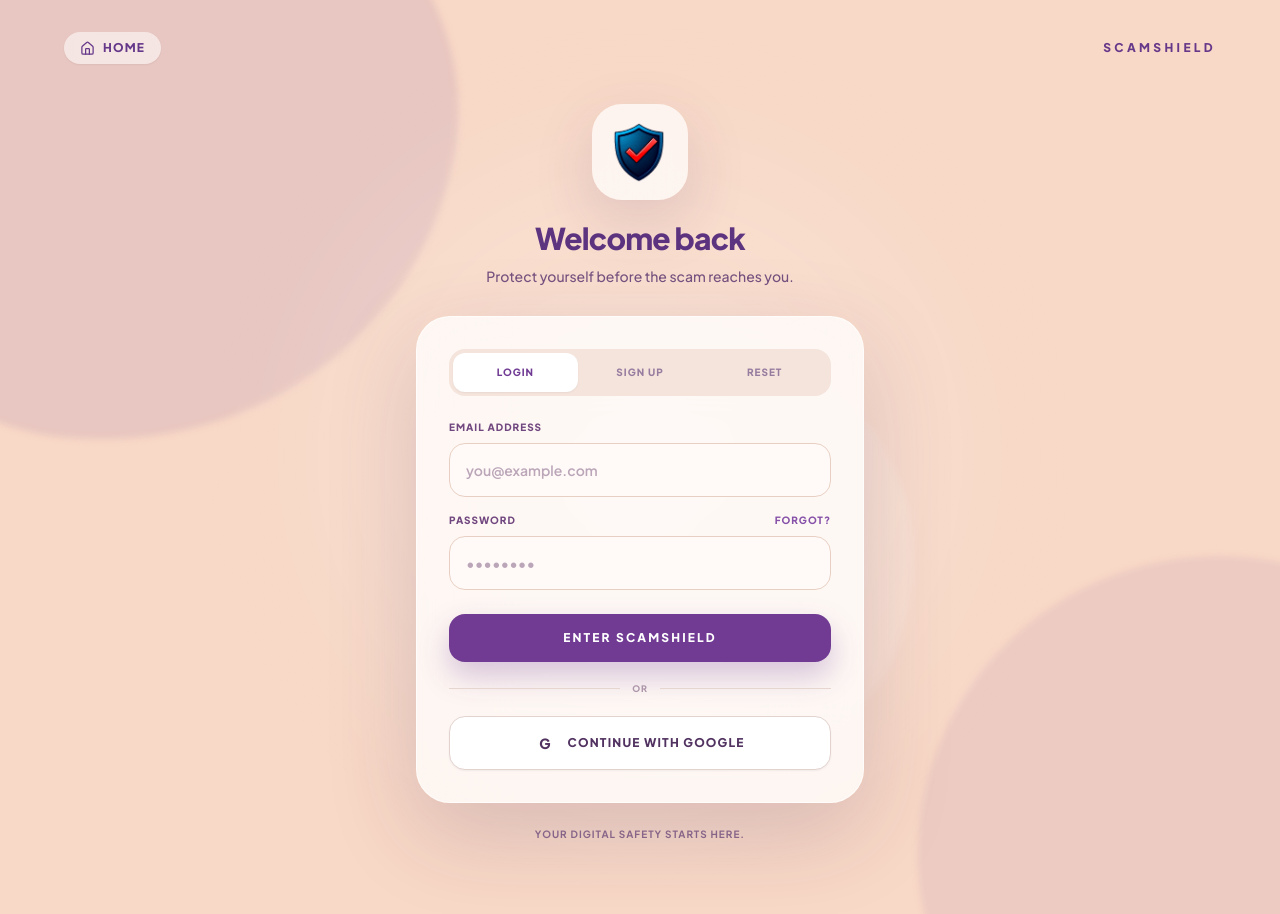
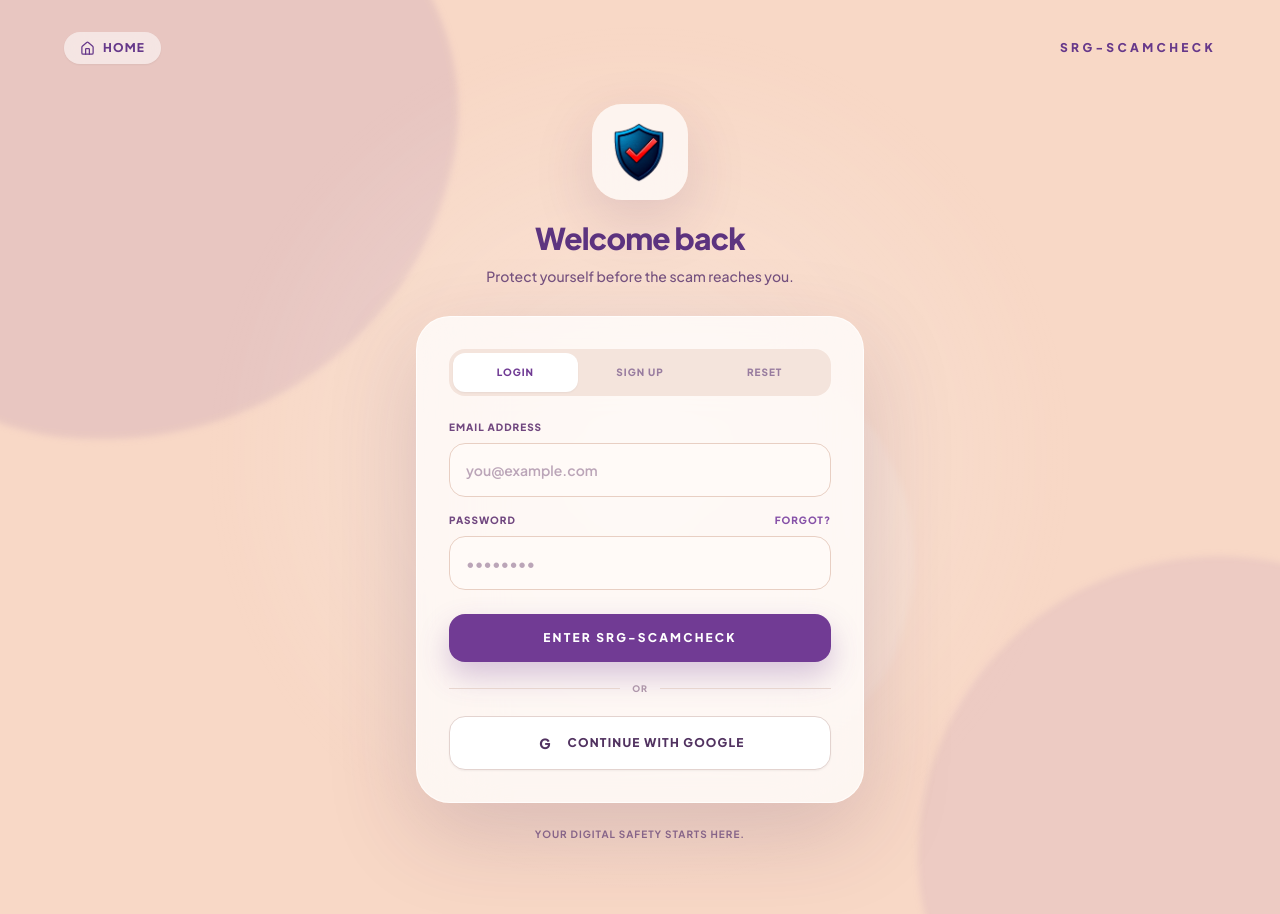
Before and after one commit to SonicResume/-SRG-ScamCheck, a React (Vite) app: page / in a window 1280 px wide. Both pictures are taken after a click on the button "My checks". Built offline with nearby package versions, Linux system fonts and the light colour scheme; no server answers.

Commit message:
Refine history and login UI

```diff
--- a/pages/History.tsx
+++ b/pages/History.tsx
@@ -17,7 +17,7 @@
     <div className="space-y-8 animate-in fade-in duration-500 max-w-7xl mx-auto font-sans">
       <div className="flex flex-col md:flex-row md:items-center justify-between gap-6">
         <div>
-          <h2 className="text-4xl font-black text-slate-950 italic tracking-tighter uppercase leading-none">Intelligence <span className="text-indigo-800">Archive</span></h2>
+          <h2 className="text-4xl font-black text-slate-950 italic tracking-tighter uppercase leading-none">Scam Evidence <span className="text-indigo-800">Archive</span></h2>
           <p className="text-slate-700 text-sm mt-2 font-bold">Cloud-synced forensic database of all analyzed nodes.</p>
         </div>
 
@@ -35,10 +35,10 @@
               >
                 <option value="all">All Logs</option>
                 <option value="scam">Forensic Scan</option>
-                <option value="upi">Financial Audit</option>
-                <option value="voice">Spectral Audit</option>
-                <option value="url">Domain Guard</option>
-                <option value="firm">Entity Check</option>
+                <option value="upi">Financial </option>
+                <option value="voice">Spectral </option>
+                <option value="url">Domain </option>
+                <option value="firm">Entity </option>
               </select>
            </div>
         </div>
@@ -122,7 +122,7 @@
             <HistoryIcon size={28} />
          </div>
          <div className="space-y-1">
-            <p className="text-xs text-slate-950 font-black uppercase tracking-widest">Decentralized Archive Persistence</p>
+            <p className="text-xs text-slate-950 font-black uppercase tracking-widest">Distributed Archive Storage</p>
             <p className="text-xs text-slate-700 font-bold leading-relaxed">
               Forensic records are synced across all authorized nodes. Archive integrity is verified via
               <span className="text-indigo-950 font-black"> SRG ScamCheck Real-time Sync (v2.4)</span>.
--- a/pages/Login.tsx
+++ b/pages/Login.tsx
@@ -165,7 +165,7 @@
         </button>
 
         <div className="text-xs font-black uppercase tracking-[0.28em] text-[#66388a]">
-          ScamShield
+          SRG-ScamCheck
         </div>
       </div>
 
@@ -177,7 +177,7 @@
             <div className="mb-5 flex h-24 w-24 items-center justify-center rounded-[30px] bg-white/70 p-4 shadow-[0_20px_60px_rgba(84,42,105,0.15)] backdrop-blur-xl">
               <img
                 src="/logo.png"
-                alt="ScamShield"
+                alt="SRG-ScamCheck"
                 className="max-h-full max-w-full object-contain"
               />
             </div>
@@ -314,7 +314,7 @@
               {loading
                 ? "Please wait..."
                 : mode === "login"
-                  ? "Enter ScamShield"
+                  ? "Enter SRG-ScamCheck"
                   : mode === "signup"
                     ? "Create account"
                     : "Send reset link"}
```
